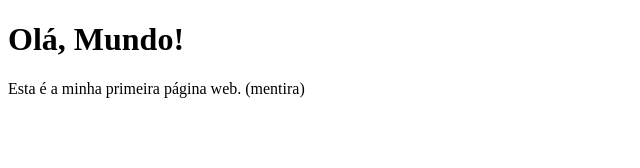
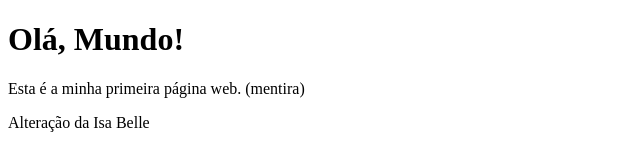
Before and after one commit to LorenaBarcelloss/scm, a plain HTML site: page index.html in a window 1280 px wide. Shown: the whole page, without its empty margins (0-640 px from the left). Drawn offline with Linux system fonts and the light colour scheme.

Commit message:
Alteração da Isabelle

```diff
--- a/index.html
+++ b/index.html
@@ -10,5 +10,7 @@
     <h1>Olá, Mundo!</h1>
     <p>Esta é a minha primeira página web. (mentira)</p>
 
+    <p>Alteração da Isa Belle</p>
+
 </body>
 </html>
```
